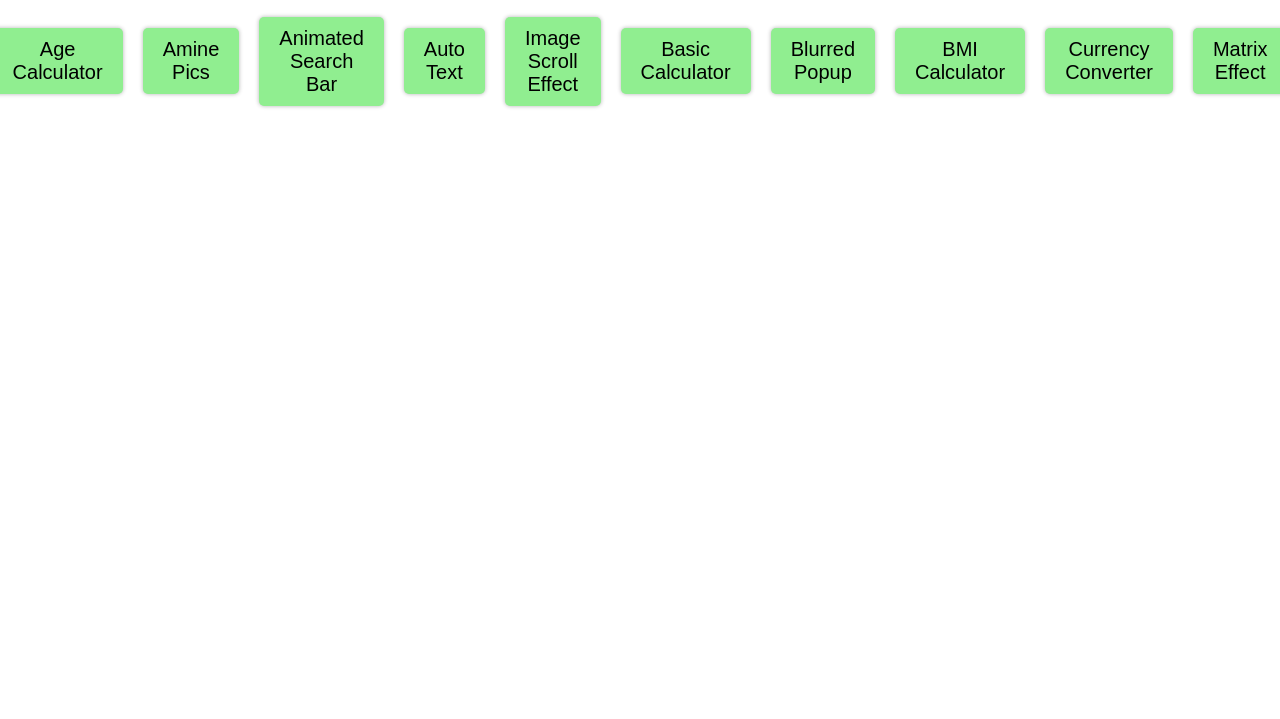
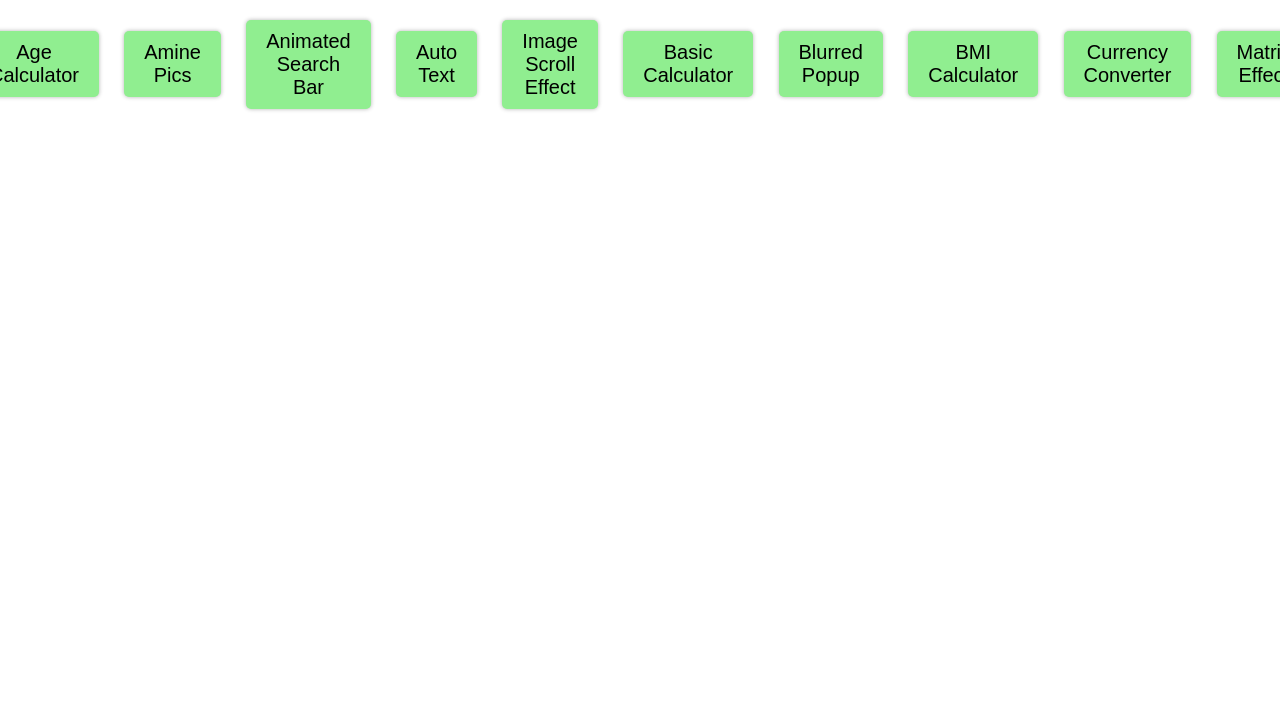
Before and after one commit to leminhduc1202/project.demo.github.io, a plain HTML site: page index.html in a window 1280 px wide. Shown: the part 81-800 px from the top of the page. Drawn offline with Linux system fonts and the light colour scheme.

Commit message:
add hope UI

```diff
--- /dev/null
+++ b/project_demo/hopeui/hopeui.css
@@ -0,0 +1,29 @@
+
+div {
+    width: 100px;
+    height: 100px;
+    background-color: #FFCC00;
+    border-radius: 10px;
+    animation: rotate 2s infinite linear alternate;
+    animation-play-state: paused;
+}
+
+div:hover,
+div:focus {
+    animation-play-state: running;
+}
+
+@keyframes rotate {
+    to {
+        transform: rotate(360deg);
+    }
+}
+
+body {
+    width: 100vw;
+    height: 100vh;
+    overflow: hidden;
+    display: flex;
+    align-items: center;
+    justify-content: center;
+}
--- a/script.js
+++ b/script.js
@@ -1,4 +1,4 @@
-var buttonInfo = [
+const buttonInfo = [
   {
     label: "Age Calculator",
     filePath: "project_demo/age_calculator/age-index.html",
@@ -41,11 +41,11 @@ var buttonInfo = [
   },
 ];
 
-var listContainer = document.createElement("div");
+const listContainer = document.createElement("div");
 listContainer.className = "list-container";
 
 buttonInfo.forEach(function (button) {
-  var buttonElement = document.createElement("button");
+  const buttonElement = document.createElement("button");
   buttonElement.textContent = button.label;
   buttonElement.onclick = function () {
     openFile(button.filePath);
@@ -54,7 +54,7 @@ buttonInfo.forEach(function (button) {
   listContainer.appendChild(buttonElement);
 });
 
-var rootElement = document.getElementById("root");
+const rootElement = document.getElementById("root");
 rootElement.appendChild(listContainer);
 
 function openFile(filePath) {
--- a/style.css
+++ b/style.css
@@ -13,7 +13,6 @@ button {
     border: none;
     padding: 10px 20px;
     border-radius: 5px;
-    margin: 10px;
     font-size: 20px;
     box-shadow: 0 0 4px rgba(0,0,0,.3);
     cursor: pointer;
```
Also changed, not shown: project_demo/hopeui/hopeui.js (added, +16 -0 lines), project_demo/hopeui/hopeui_index.html (added, +21 -0 lines).
